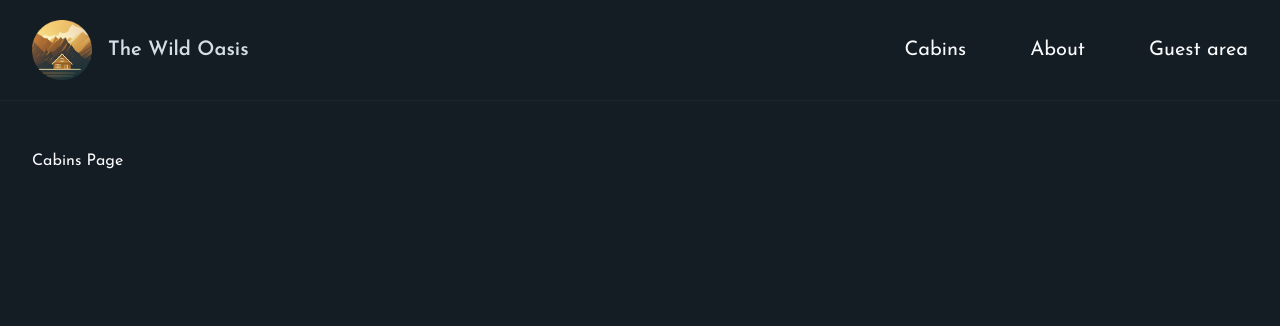
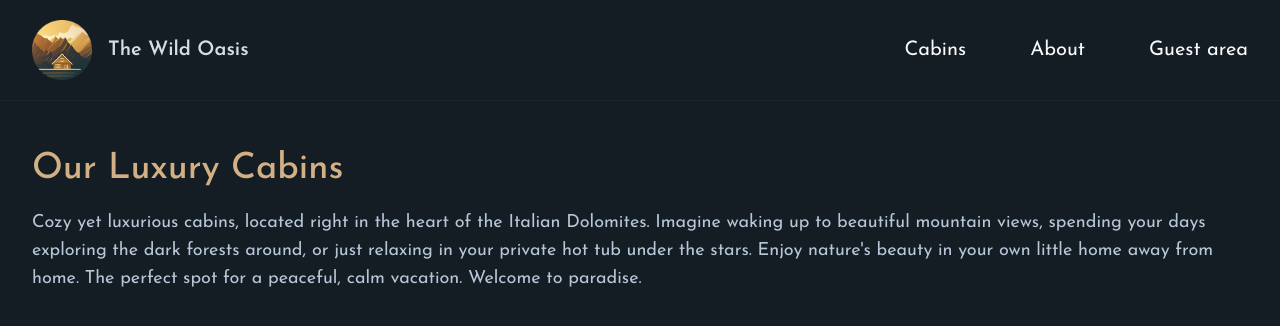
Before and after one commit to lpetrinina/The-Wild-Oasis-website, a Next.js app in the folder the-wild-oasis-website/: page /cabins in a window 1280 px wide. Shown: the top 326 px of the page. Built offline with nearby package versions, Linux system fonts and the light colour scheme.

Commit message:
Build a Cabins Page

```diff
--- a/the-wild-oasis-website/src/app/cabins/page.js
+++ b/the-wild-oasis-website/src/app/cabins/page.js
@@ -4,10 +4,31 @@
 
 
 export default async function CabinsPage() {
+    // CHANGE
+    const cabins = [];
 
     return (
         <div>
-            <h3>Cabins Page</h3>
+            <h1 className="text-4xl mb-5 text-accent-400 font-medium">
+                Our Luxury Cabins
+            </h1>
+
+            <p className="text-primary-200 text-lg mb-10">
+                Cozy yet luxurious cabins, located right in the heart of the Italian
+                Dolomites. Imagine waking up to beautiful mountain views, spending your
+                days exploring the dark forests around, or just relaxing in your private
+                hot tub under the stars. Enjoy nature's beauty in your own little home
+                away from home. The perfect spot for a peaceful, calm vacation. Welcome
+                to paradise.
+            </p>
+
+            {/* {cabins.length > 0 && (
+                <div className="grid sm:grid-cols-1 md:grid-cols-2 gap-8 lg:gap-12 xl:gap-14">
+                    {cabins.map((cabin) => (
+                        <CabinCard cabin={cabin} key={cabin.id} />
+                    ))}
+                </div>
+            )} */}
         </div>
     );
 }
```
